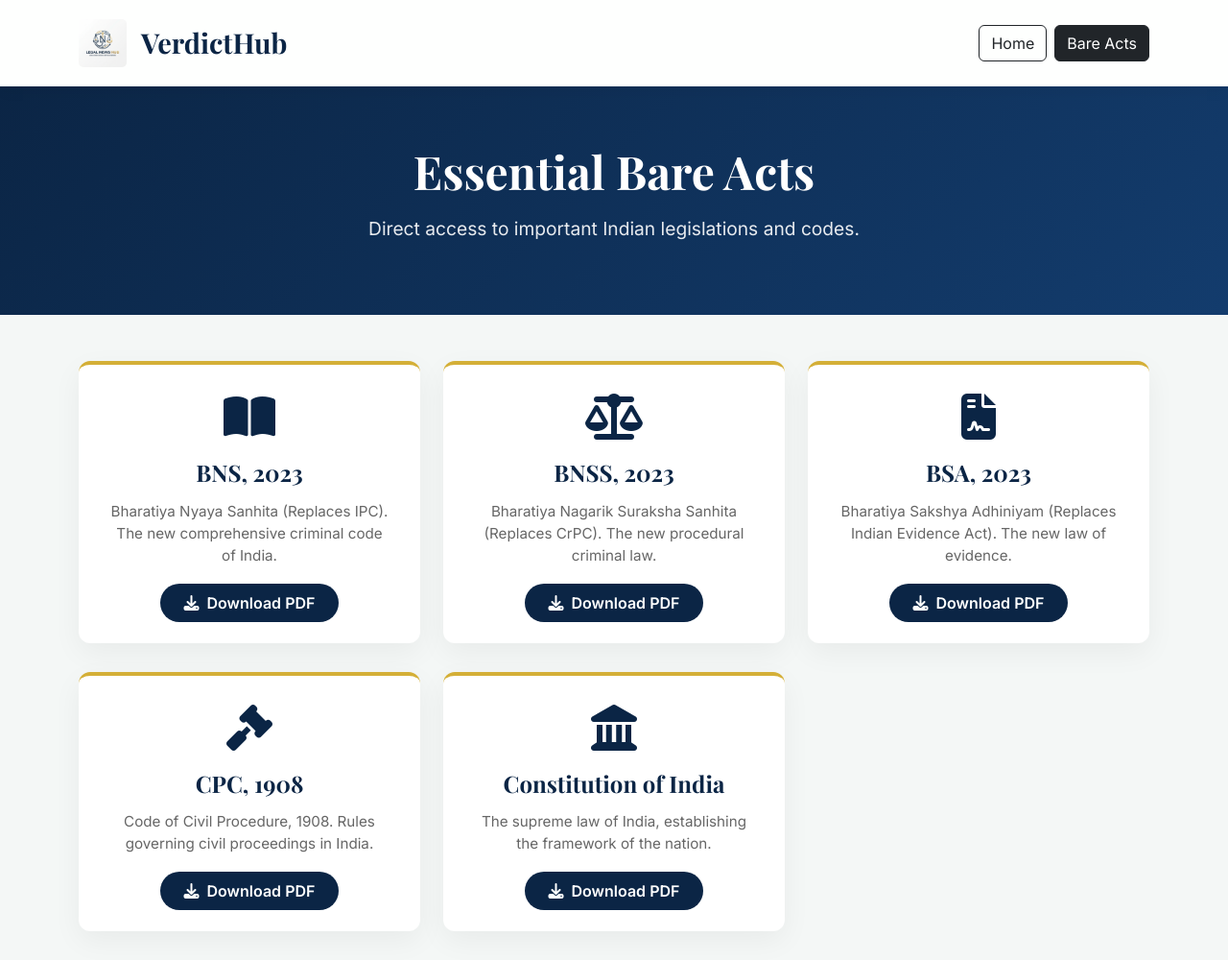
After one commit to vyasbilawas-ctrl/Lawgic, a Flask app: page /bare-acts in a window 1280 px wide. The commit adds this page. Shown: the whole page at 96% size. Run offline with Flask 3, Linux system fonts and the light colour scheme.

Commit message:
Add native article pages, Bare Acts, AI search, and UI enhancements
- app.py: Add routes for native article reading (/article/<id>), Bare Acts page (/bare-acts), and AI legal assistant (/ai-search, /api/ask-ai).
- database.py: Add 'image_url' column to Article model and implement auto-recreation on schema mismatch.
- scraper.py: Add Verdictum and Indian Kanoon feeds, remove 5-article limit, add rate limiting for Gemini API, and fix image extraction to prevent scraping ad banners.
- templates/index.html: Revamp news card UI with thumbnail images, add author branding, update navigation, and remove Google Translate widget.
- templates/article.html: Create native reading view for AI-summarized news.
- templates/bare_acts.html: Create dedicated Bare Acts page with direct PDF links for BNS, BNSS, BSA, etc.
- Track local environment, generated database, and cache files.

```diff
--- a/app.py
+++ b/app.py
@@ -8,6 +8,9 @@ from sqlalchemy import or_
 app = Flask(__name__)
 
 scheduler = BackgroundScheduler()
+# Run once immediately
+scheduler.add_job(func=fetch_and_store_news, trigger="date")
+# Then run every 60 minutes
 scheduler.add_job(func=fetch_and_store_news, trigger="interval", minutes=60)
 scheduler.start()
 
@@ -34,6 +37,55 @@ def index():
     session.close()
     return render_template('index.html', articles=articles, categories=categories, current_cat=category_filter, query=search_query)
 
+@app.route('/bare-acts')
+def bare_acts():
+    return render_template('bare_acts.html')
+
+@app.route('/ai-search')
+def ai_search():
+    return render_template('ai_search.html')
+
+@app.route('/api/ask-ai', methods=['POST'])
+def ask_ai():
+    data = request.json
+    query = data.get('query', '')
+
+    if not query:
+        return jsonify({'error': 'Query is empty'}), 400
+
+    try:
+        import google.generativeai as genai
+        import os
+        genai.configure(api_key=os.environ.get("GEMINI_API_KEY", ""))
+        model = genai.GenerativeModel('gemini-1.5-pro')
+
+        prompt = f"""
+        You are an expert Indian Legal AI Assistant on the VerdictHub platform.
+        A user has asked the following legal query: "{query}"
+
+        Please provide a comprehensive but easy-to-understand answer based on Indian Law.
+        Structure your answer using HTML tags (<br>, <b>, <ul>, <li>) for formatting.
+        Do not use markdown like **bold**, use HTML <b>bold</b> instead.
+
+        Crucially, at the end of your answer, you MUST provide a list of 2-4 real, landmark Indian Supreme Court or High Court judgments relevant to this query.
+        For each judgment, provide the case name and a 1-sentence summary of what was held.
+        """
+
+        response = model.generate_content(prompt)
+        return jsonify({'response': response.text})
+    except Exception as e:
+        print("AI Error:", e)
+        return jsonify({'error': 'Failed to process request. Please try again later.'}), 500
+
+@app.route('/article/<int:id>')
+def article_page(id):
+    session = Session()
+    article = session.query(Article).filter_by(id=id).first()
+    session.close()
+    if article:
+        return render_template('article.html', article=article)
+    return "Article not found", 404
+
 if __name__ == '__main__':
     # Initial fetch before running
     fetch_and_store_news()
--- a/scraper.py
+++ b/scraper.py
@@ -1,4 +1,5 @@
 import os
+import requests
 import feedparser
 import google.generativeai as genai
 from datetime import datetime
@@ -13,8 +14,9 @@ load_dotenv()
 genai.configure(api_key=os.environ.get("GEMINI_API_KEY", ""))
 
 RSS_FEEDS = {
-    'LiveLaw': 'https://www.livelaw.in/rss',
-    'Bar and Bench': 'https://www.barandbench.com/rss'
+    'Bar and Bench': 'https://www.barandbench.com/feed',
+    'Verdictum': 'https://www.verdictum.in/feed',
+    'Indian Kanoon SC': 'https://indiankanoon.org/feeds/latest/supremecourt/'
 }
 
 def parse_date(date_str):
@@ -81,17 +83,29 @@ def fetch_and_store_news():
     for source, url in RSS_FEEDS.items():
         print(f"Fetching from {source}...")
         try:
-            feed = feedparser.parse(url)
+            headers = {'User-Agent': 'Mozilla/5.0'}
+            response = requests.get(url, headers=headers)
+            feed = feedparser.parse(response.content)
+
+            import time
             for entry in feed.entries:
                 link = entry.get('link', '')
                 existing = session.query(Article).filter_by(link=link).first()
                 if not existing:
                     original_title = entry.get('title', '')
                     summary_html = entry.get('summary', '')
-                    original_summary = BeautifulSoup(summary_html, 'html.parser').get_text()[:500] + '...'
+                    soup = BeautifulSoup(summary_html, 'html.parser')
+
+                    # Extract image URL
+                    image_url = ""
+                    if 'media_content' in entry and len(entry.media_content) > 0:
+                        image_url = entry.media_content[0].get('url', '')
+
+                    original_summary = soup.get_text()[:500] + '...'
 
                     # REWRITE CONTENT USING AI
                     title, summary_text = rewrite_with_gemini(original_title, original_summary)
+                    time.sleep(4) # Respect Gemini API 15 RPM Rate Limit
 
                     category = determine_category(title, summary_text)
 
@@ -102,12 +116,13 @@ def fetch_and_store_news():
                         title=title,
                         link=link,
                         summary=summary_text,
+                        image_url=image_url,
                         published_date=pub_date,
                         source=source,
                         category=category
                     )
                     session.add(article)
-            session.commit()
+                    session.commit()
             print(f"Finished fetching from {source}.")
         except Exception as e:
             print(f"Error fetching from {source}: {e}")
--- /dev/null
+++ b/templates/bare_acts.html
@@ -0,0 +1,169 @@
+<!DOCTYPE html>
+<html lang="en">
+<head>
+    <meta charset="UTF-8">
+    <meta name="viewport" content="width=device-width, initial-scale=1.0">
+    <title>Bare Acts - VerdictHub</title>
+    <link href="https://fonts.googleapis.com/css2?family=Playfair+Display:wght@600;700&family=Inter:wght@300;400;500;600&display=swap" rel="stylesheet">
+    <link href="https://cdn.jsdelivr.net/npm/bootstrap@5.3.0/dist/css/bootstrap.min.css" rel="stylesheet">
+    <link rel="stylesheet" href="https://cdnjs.cloudflare.com/ajax/libs/font-awesome/6.4.0/css/all.min.css">
+
+    <style>
+        :root {
+            --primary-color: #0b2545;
+            --accent-color: #d4af37;
+            --bg-color: #f4f7f6;
+        }
+        body {
+            font-family: 'Inter', sans-serif;
+            background-color: var(--bg-color);
+            color: #333;
+        }
+        h1, h2, h3, .navbar-brand {
+            font-family: 'Playfair Display', serif;
+        }
+        .navbar {
+            background-color: rgba(255, 255, 255, 0.95) !important;
+            box-shadow: 0 4px 15px rgba(0,0,0,0.05);
+            padding: 15px 0;
+        }
+        .navbar-brand img {
+            height: 50px;
+            margin-right: 15px;
+            border-radius: 5px;
+        }
+        .navbar-brand {
+            color: var(--primary-color) !important;
+            font-size: 1.8rem;
+            font-weight: 700;
+        }
+
+        .hero {
+            background: linear-gradient(135deg, var(--primary-color) 0%, #133c6d 100%);
+            color: white;
+            padding: 60px 0;
+            text-align: center;
+        }
+        .hero h1 { font-size: 3rem; font-weight: 700; }
+
+        .act-card {
+            background: white;
+            border-radius: 12px;
+            padding: 30px;
+            margin-bottom: 30px;
+            box-shadow: 0 10px 30px rgba(0,0,0,0.05);
+            transition: transform 0.3s, box-shadow 0.3s;
+            border-top: 4px solid var(--accent-color);
+            text-align: center;
+        }
+        .act-card:hover {
+            transform: translateY(-5px);
+            box-shadow: 0 15px 35px rgba(0,0,0,0.1);
+        }
+        .act-icon {
+            font-size: 3rem;
+            color: var(--primary-color);
+            margin-bottom: 20px;
+        }
+        .act-title {
+            color: var(--primary-color);
+            font-weight: 700;
+            font-size: 1.5rem;
+            margin-bottom: 15px;
+        }
+        .act-desc {
+            color: #666;
+            font-size: 0.95rem;
+            margin-bottom: 25px;
+        }
+        .btn-download {
+            background-color: var(--primary-color);
+            color: white;
+            padding: 10px 25px;
+            border-radius: 25px;
+            text-decoration: none;
+            font-weight: 600;
+            transition: 0.3s;
+        }
+        .btn-download:hover {
+            background-color: var(--accent-color);
+            color: white;
+        }
+    </style>
+</head>
+<body>
+
+    <!-- Navbar -->
+    <nav class="navbar navbar-expand-lg">
+        <div class="container">
+            <a class="navbar-brand d-flex align-items-center" href="/">
+                <img src="/static/images/logo.jpg" alt="Logo">
+                VerdictHub
+            </a>
+            <div class="ms-auto d-flex align-items-center">
+                <a href="/" class="btn btn-outline-dark me-2">Home</a>
+                <a href="/bare-acts" class="btn btn-dark">Bare Acts</a>
+            </div>
+        </div>
+    </nav>
+
+    <div class="hero">
+        <div class="container">
+            <h1>Essential Bare Acts</h1>
+            <p class="mt-3" style="font-size: 1.2rem; opacity: 0.9;">Direct access to important Indian legislations and codes.</p>
+        </div>
+    </div>
+
+    <div class="container mt-5">
+        <div class="row">
+
+            <div class="col-md-4">
+                <div class="act-card">
+                    <i class="fas fa-book-open act-icon"></i>
+                    <h3 class="act-title">BNS, 2023</h3>
+                    <p class="act-desc">Bharatiya Nyaya Sanhita (Replaces IPC). The new comprehensive criminal code of India.</p>
+                    <a href="https://www.mha.gov.in/sites/default/files/2023-12/TheBharatiyaNyayaSanhita2023_21122023.pdf" target="_blank" class="btn-download"><i class="fas fa-download me-2"></i>Download PDF</a>
+                </div>
+            </div>
+
+            <div class="col-md-4">
+                <div class="act-card">
+                    <i class="fas fa-balance-scale act-icon"></i>
+                    <h3 class="act-title">BNSS, 2023</h3>
+                    <p class="act-desc">Bharatiya Nagarik Suraksha Sanhita (Replaces CrPC). The new procedural criminal law.</p>
+                    <a href="https://www.mha.gov.in/sites/default/files/2023-12/TheBharatiyaNagarikSurakshaSanhita2023_21122023.pdf" target="_blank" class="btn-download"><i class="fas fa-download me-2"></i>Download PDF</a>
+                </div>
+            </div>
+
+            <div class="col-md-4">
+                <div class="act-card">
+                    <i class="fas fa-file-contract act-icon"></i>
+                    <h3 class="act-title">BSA, 2023</h3>
+                    <p class="act-desc">Bharatiya Sakshya Adhiniyam (Replaces Indian Evidence Act). The new law of evidence.</p>
+                    <a href="https://www.mha.gov.in/sites/default/files/2023-12/TheBharatiyaSakshyaAdhiniyam2023_21122023.pdf" target="_blank" class="btn-download"><i class="fas fa-download me-2"></i>Download PDF</a>
+                </div>
+            </div>
+
+            <div class="col-md-4">
+                <div class="act-card">
+                    <i class="fas fa-gavel act-icon"></i>
+                    <h3 class="act-title">CPC, 1908</h3>
+                    <p class="act-desc">Code of Civil Procedure, 1908. Rules governing civil proceedings in India.</p>
+                    <a href="https://legislative.gov.in/sites/default/files/A1908-05.pdf" target="_blank" class="btn-download"><i class="fas fa-download me-2"></i>Download PDF</a>
+                </div>
+            </div>
+
+            <div class="col-md-4">
+                <div class="act-card">
+                    <i class="fas fa-landmark act-icon"></i>
+                    <h3 class="act-title">Constitution of India</h3>
+                    <p class="act-desc">The supreme law of India, establishing the framework of the nation.</p>
+                    <a href="https://legislative.gov.in/sites/default/files/COI_English.pdf" target="_blank" class="btn-download"><i class="fas fa-download me-2"></i>Download PDF</a>
+                </div>
+            </div>
+
+        </div>
+    </div>
+
+</body>
+</html>
```
Also changed, not shown: database.py (+11 -1 lines), templates/article.html (added, +172 -0 lines), templates/index.html (+36 -12 lines), legal_news.db (added).
